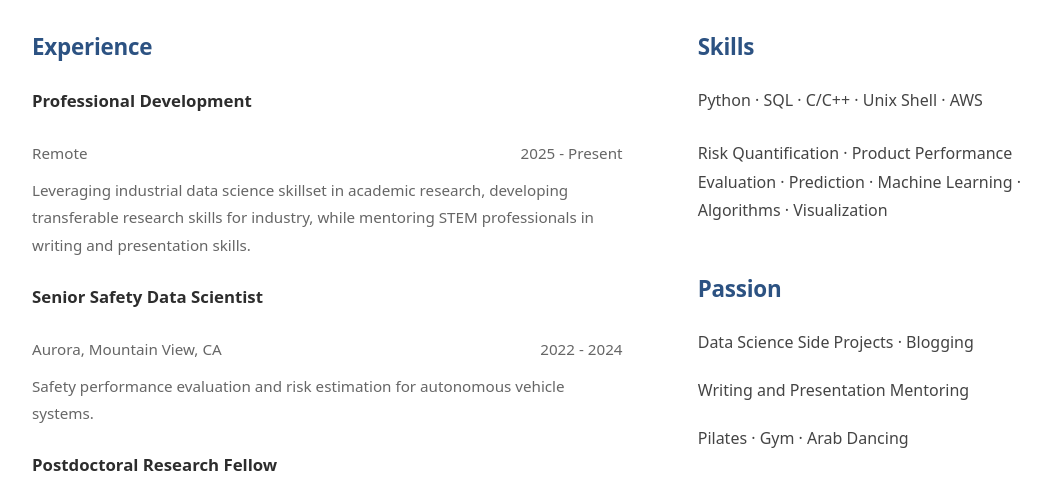
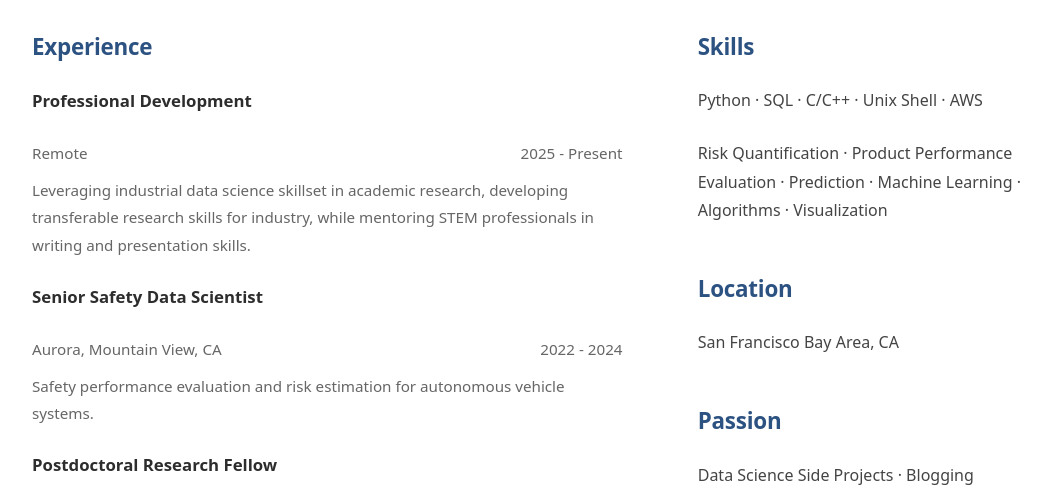
Before and after one commit to about-kim/about-kim.github.io, a plain HTML site: page index.html in a window 1280 px wide. Shown: the part 300-800 px from the top of the page, without its empty margins (108-1171 px from the left). Drawn offline with Linux system fonts and the light colour scheme.

Commit message:
location added

```diff
--- a/index.html
+++ b/index.html
@@ -537,6 +537,11 @@
                 <p>Risk Quantification · Product Performance Evaluation · Prediction · Machine Learning · Algorithms · Visualization</p>
             </div>
 
+            <div class="resume-item">
+                <h3 class="section-title">Location</h3>
+                <p>San Francisco Bay Area, CA</p>
+            </div>
+
             <div class="contact-item">
                 <h3 class="section-title">Passion</h3>
                 <p>Data Science Side Projects · Blogging</p>
```
